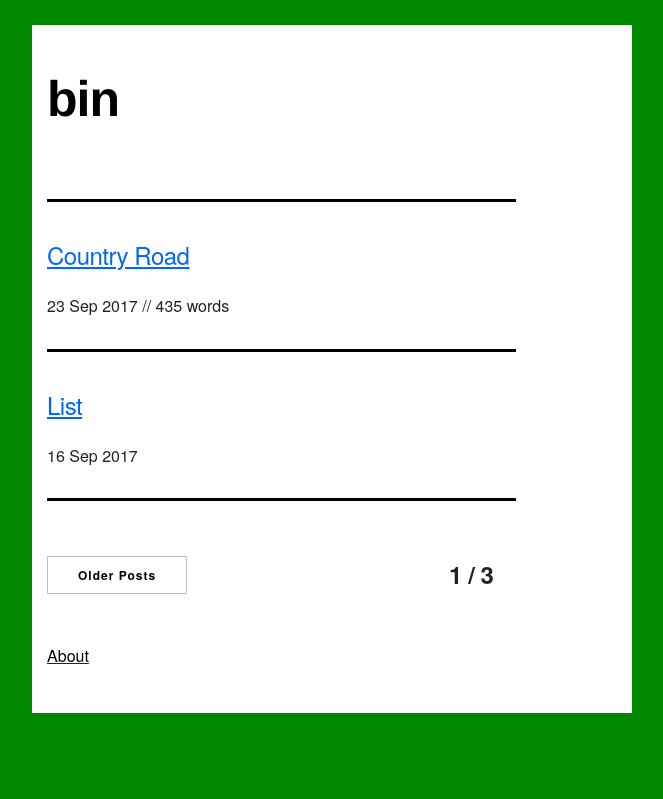
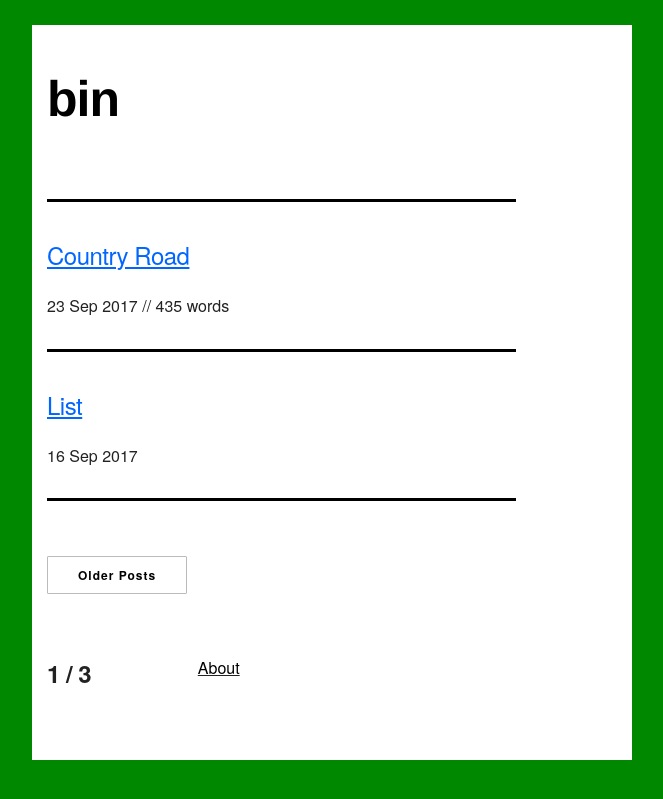
Before and after one commit to mt-trash/mt-trash.github.io, a Jekyll site: the page built from index.html, in a window 1280 px wide. Shown: the top 799 px of the page, without its empty margins (308-971 px from the left). Built offline with Jekyll 4.4.1, drawn with Linux system fonts in a browser that asks for light colours; the list of posts is cut into pages by our own code.

Commit message:
page button position

```diff
--- a/index.html
+++ b/index.html
@@ -25,14 +25,15 @@ title: Empty Trash
   {% endif %}    {% if paginator.previous_page %}
     <a class="button" href="{{ paginator.previous_page_path }}">Newer Posts</a>
   {% endif %}
-  </div>
-  <div class="three columns" style="margin-bottom: 1%">
-  <h5 text-align: right><b>{{ paginator.page }} / {{ paginator.total_pages }}</b></h5>
   <p>
   </div>
 </div>
 <div class="row">
   <div class="three columns" style="margin-bottom: 5%">
-    <u><a class="trash" href="/about">About</a></u>
+  <h5><b>{{ paginator.page }} / {{ paginator.total_pages }}</b></h5>
+  <p>
+  </div>
+  <div class="three columns" style="margin-bottom: 5%">
+  <u><a class="trash" href="/about">About</a></u>
   </div>
 </div>
```
